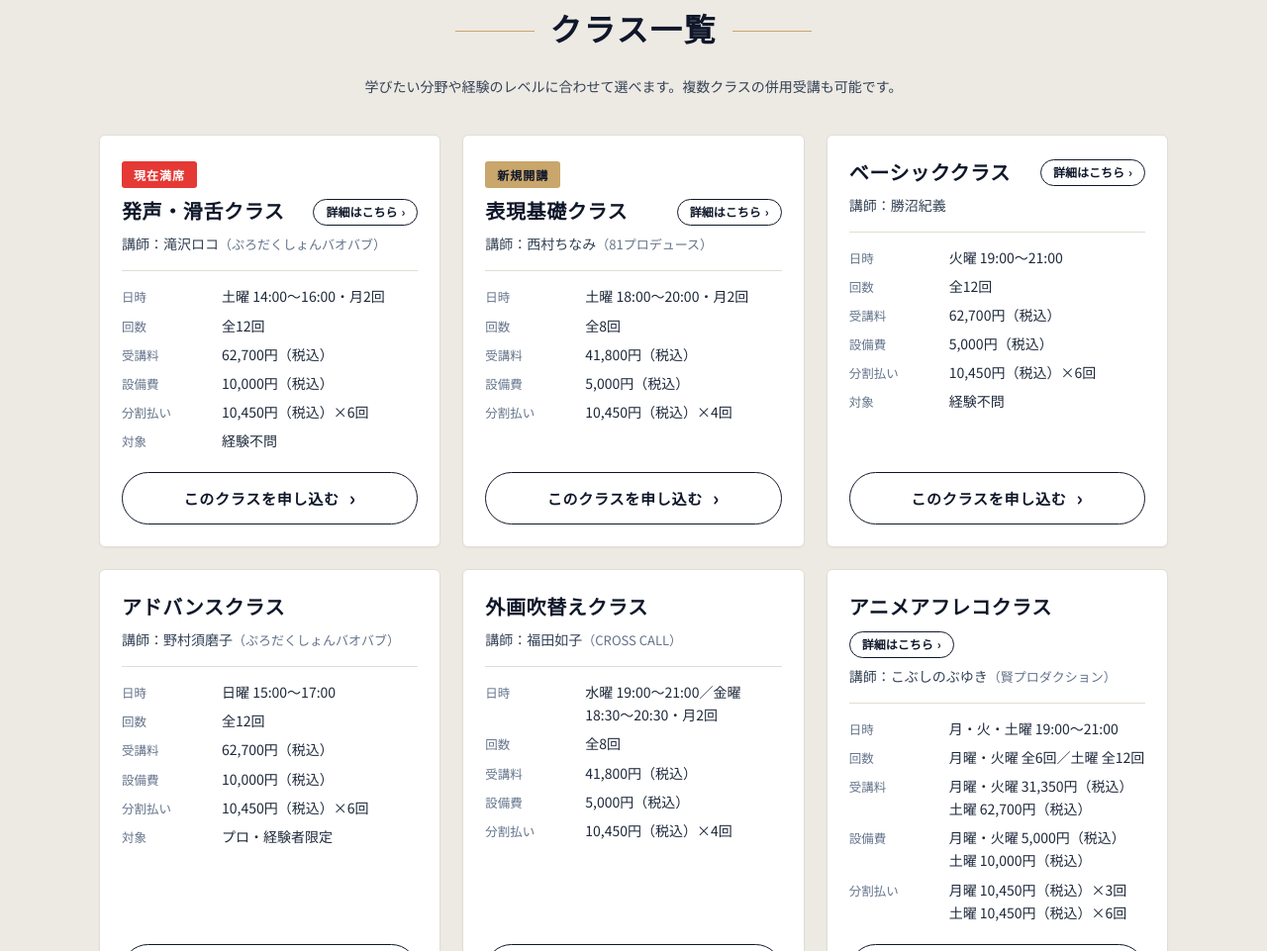
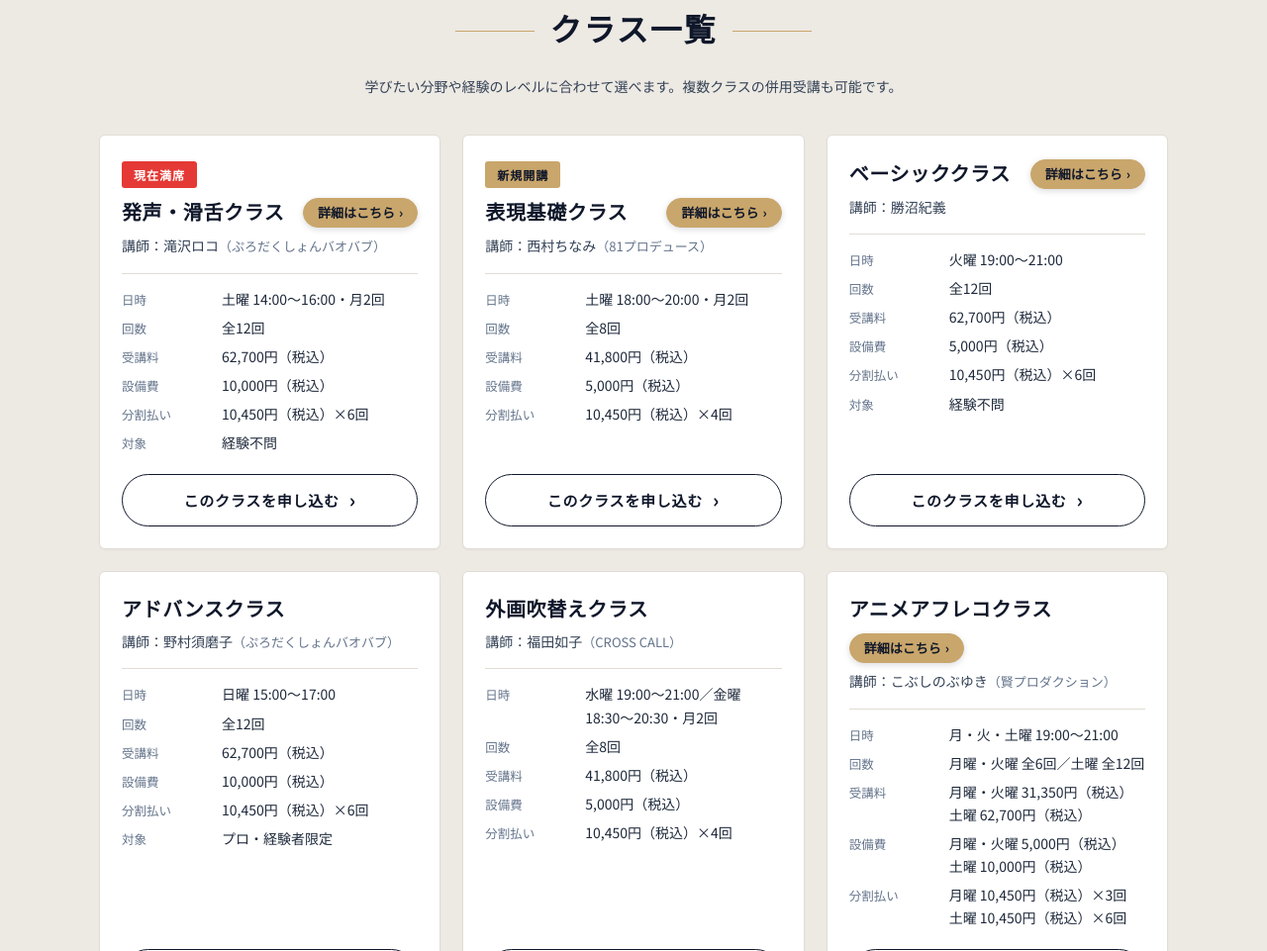
Before and after one commit to ssstudioseiyuu-collab/seiyuu-course, a plain HTML site: page index.html in a window 1280 px wide. Shown: the part 2077-3038 px from the top of the page at 99% size. Drawn offline with Linux system fonts and the light colour scheme.

Commit message:
Add files via upload

```diff
--- a/css/style.css
+++ b/css/style.css
@@ -331,5 +331,6 @@ ol, ul { margin: 0; padding: 0; list-style: none; }
 
 /* クラス名の横の「詳細はこちら」（発声・滑舌／表現基礎／ベーシック。2026-11-24 追加） */
 .class-name-row { display: flex; align-items: center; justify-content: space-between; gap: 10px; flex-wrap: wrap; }
-.detail-link { flex-shrink: 0; display: inline-flex; align-items: center; gap: 4px; font-size: 12px; font-weight: 700; color: var(--navy); text-decoration: none; border: 1px solid var(--navy); border-radius: 999px; padding: 4px 12px; line-height: 1.4; white-space: nowrap; transition: background .2s, color .2s; }
-.detail-link:hover { background: var(--navy); color: var(--white); }
+/* 2026-11-26 目立つようにゴールドで塗りつぶし（4クラス共通） */
+.detail-link { flex-shrink: 0; display: inline-flex; align-items: center; gap: 4px; font-size: 13px; font-weight: 700; color: var(--navy); background: var(--gold); text-decoration: none; border: 1px solid var(--gold); border-radius: 999px; padding: 5px 14px; line-height: 1.4; white-space: nowrap; box-shadow: 0 2px 6px rgba(15,23,42,.15); transition: background .2s, color .2s, border-color .2s; }
+.detail-link:hover { background: var(--navy); border-color: var(--navy); color: var(--white); }
```
